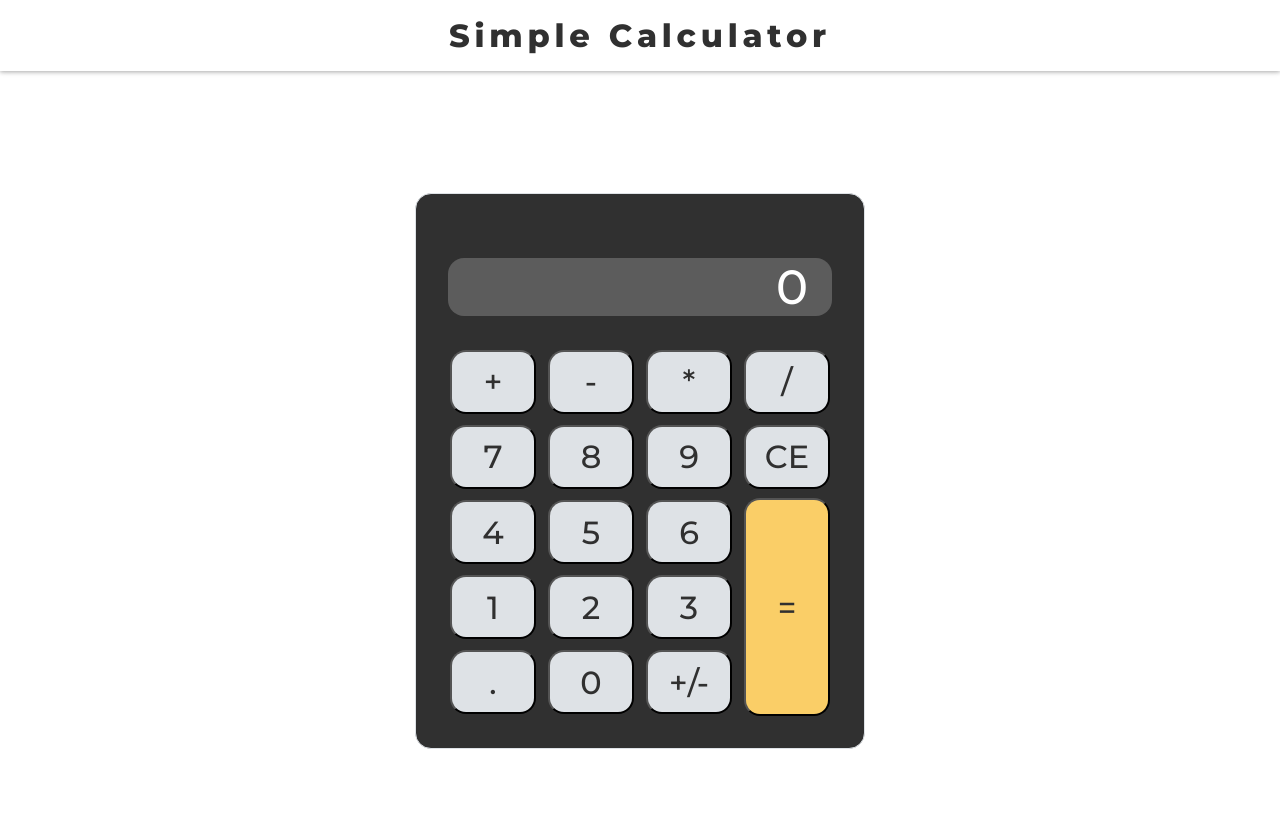
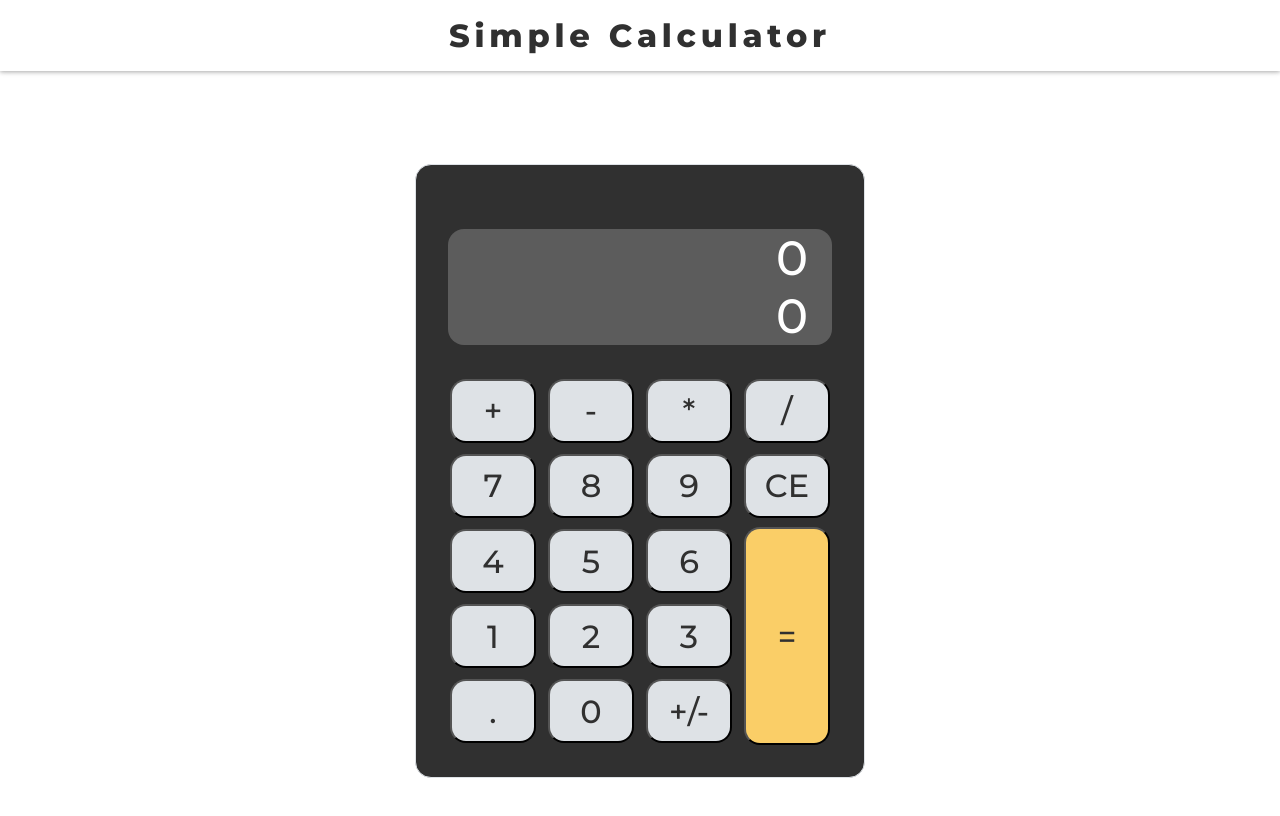
Before and after one commit to plamenabrezova/calculator-app, an Angular app in the folder frontend/: page / in a window 1280 px wide. Shown: the top 816 px of the page. Built offline with nearby package versions, Linux system fonts and the light colour scheme.

Commit message:
Fix problem when continueing caluclating after the first calculation. Add second line to the calculator's output.

```diff
--- a/frontend/src/app/components/main/main.component.css
+++ b/frontend/src/app/components/main/main.component.css
@@ -17,16 +17,26 @@
   padding: 4rem 2rem 0 2rem;
 }
 
-.calculator__result p {
+.calculator__result input {
   width: 100%;
   font-size: 3rem;
-  border-radius: var(--border-radius);
+  border: none;
   background-color: var(--grey-500);
   color: var(--white);
   text-align: right;
   padding-right: 1.5rem;
   padding-left: 1.75rem;
   overflow: hidden;
+}
+
+.previous {
+  border-top-right-radius: var(--border-radius);
+  border-top-left-radius: var(--border-radius);
+}
+
+.current {
+  border-bottom-left-radius: var(--border-radius);
+  border-bottom-right-radius: var(--border-radius);
 }
 
 .calculator__keys {
--- a/frontend/src/app/components/main/main.component.html
+++ b/frontend/src/app/components/main/main.component.html
@@ -2,7 +2,8 @@
 <div class="main">
   <div class="calculator">
     <div class="calculator__result">
-      <p>{{ current }}</p>
+      <input class="previous" disabled type="text" [value]="previous ? previous + (operation ? operation : ''): '0'"/>
+      <input class="current" disabled type="text" [value]="current ? current : '0'"/>
     </div>
 
     <div class="calculator__keys">
--- a/frontend/src/app/components/main/main.component.ts
+++ b/frontend/src/app/components/main/main.component.ts
@@ -11,9 +11,9 @@ import { Result } from 'src/app/shared/models';
 })
 export class MainComponent {
   // first
-  current: string = '0';
+  current: string = '';
   // second
-  operand: string = '';
+  previous: string = '';
   operation: string | null = null;
   startSecondOperand: boolean = false
 
@@ -37,7 +37,7 @@ export class MainComponent {
         }
 
         this.current = params['num2'];
-        this.operand = params['num1'];
+        this.previous = params['num1'];
         this.calculate();
       } else {
         this.router.navigateByUrl('/')
@@ -46,17 +46,13 @@ export class MainComponent {
   }
 
   addDigit(digit: string): void {
-    if (this.startSecondOperand) {
-      this.current = digit
-      this.startSecondOperand = false
-    } else {
-      this.current === '0' ? this.current = digit : this.current += digit
-    }
+    if (this.current.length === 1 && this.current.startsWith('0')) this.current = digit;
+    else this.current += digit
   }
 
   convertToDecimal(): void {
     if (!this.current.includes('.')) {
-      this.current += '.';
+      this.current === '' ? this.current += '0.' : this.current += '.';
     }
   }
 
@@ -69,17 +65,29 @@ export class MainComponent {
   }
 
   clear(): void {
-    this.current = '0';
-    this.operand = '';
+    this.current = '';
+    this.previous = '';
     this.operation = null;
   }
 
   setOperation(operation: string): void {
-    if (this.operand === '') {
-      this.operand = this.current;
+    this.current === '' ?
+      this.setOperationForEmptyCurrent(operation) :
+      this.setOperationForNonEmptyCurrent(operation);
+  }
+
+  private setOperationForEmptyCurrent(operation: string): void {
+    if (this.previous === '') return
+    else this.operation = operation
+  }
+  private setOperationForNonEmptyCurrent(operation: string): void {
+    if (this.previous === '') {
+      this.operation = operation;
+      this.previous = this.current;
+      this.current = ''
+    } else {
+      this.operation = operation
     }
-    this.operation = operation;
-    this.startSecondOperand = true;
   }
 
   onEqual(): void {
@@ -90,25 +98,25 @@ export class MainComponent {
     let resultObservable: Observable<Result>
     switch (this.operation) {
       case '+':
-        resultObservable = this.calculateService.sum(Number(this.operand), Number(this.current));
+        resultObservable = this.calculateService.sum(Number(this.previous), Number(this.current));
         break;
       case '-':
-        resultObservable = this.calculateService.subtract(Number(this.operand), Number(this.current))
+        resultObservable = this.calculateService.subtract(Number(this.previous), Number(this.current))
         break
       case '*':
-        resultObservable = this.calculateService.multiply(Number(this.operand), Number(this.current));
+        resultObservable = this.calculateService.multiply(Number(this.previous), Number(this.current));
         break;
       case '/':
-        resultObservable = this.calculateService.division(Number(this.operand), Number(this.current))
+        resultObservable = this.calculateService.division(Number(this.previous), Number(this.current))
         break
       default:
         resultObservable = new Observable<Result>;
     }
 
     resultObservable.subscribe((result) => {
-      this.current = String(Object.values(result)[0]);
-      this.operand = this.current;
+      this.previous = String(Object.values(result)[0]);
     })
+    this.current = '';
     this.operation = null;
   }
 }
```
